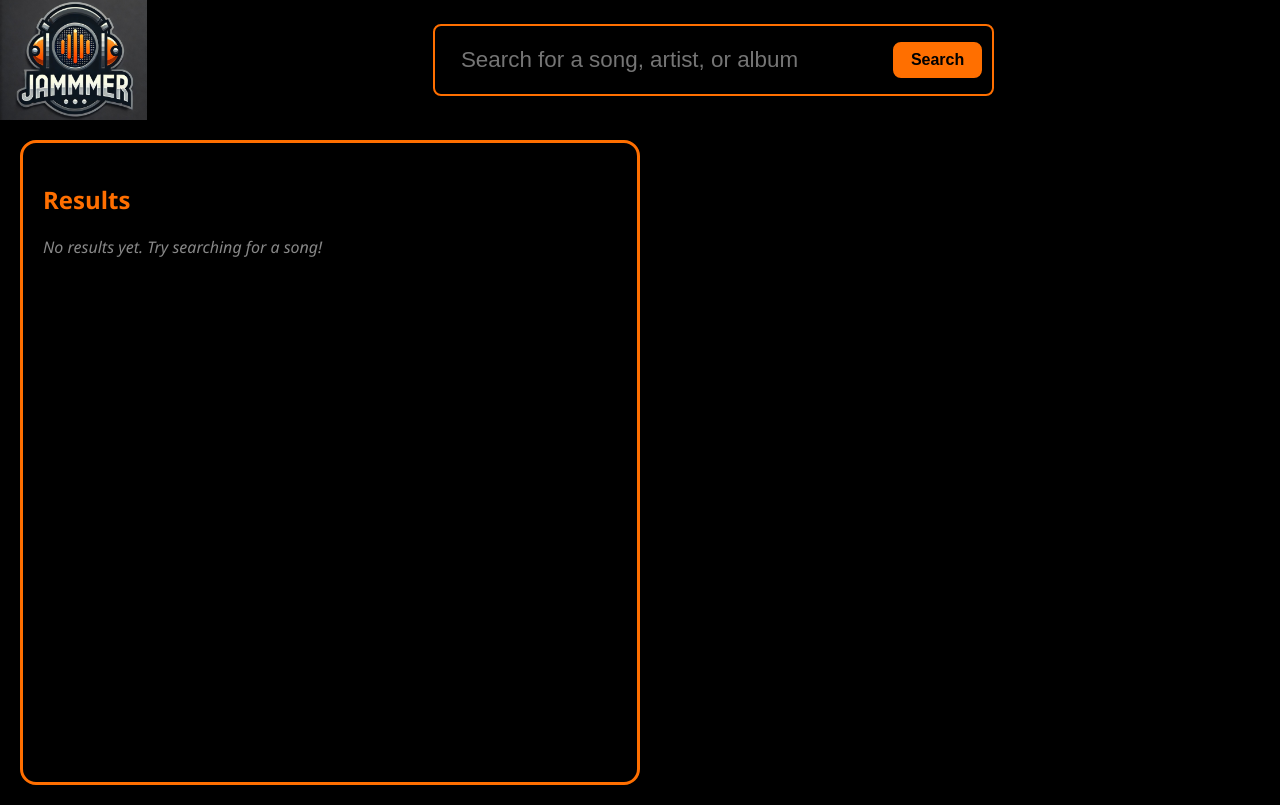
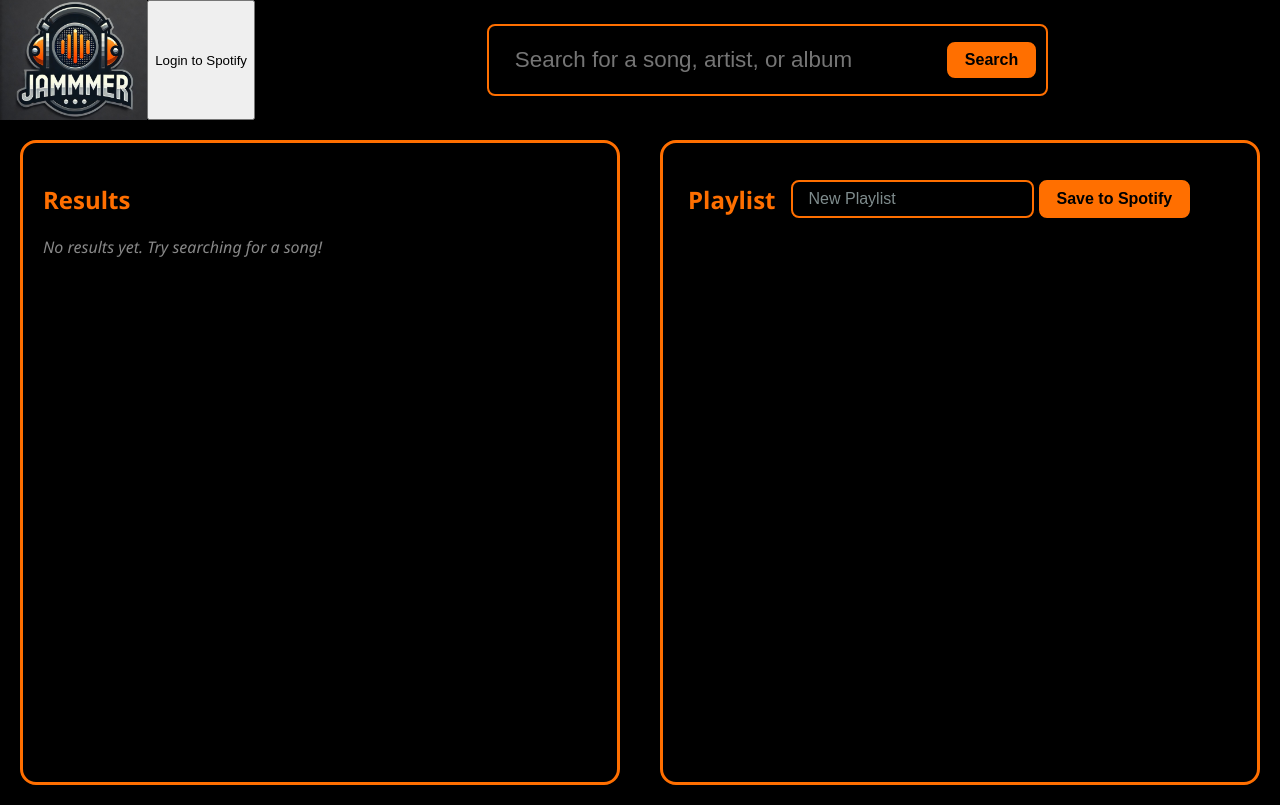
Before and after one commit to HoneyBadger728/jammmer, a React (Create React App) app: page / in a window 1280 px wide. Built offline with nearby package versions, Linux system fonts and the light colour scheme.

Commit message:
Added playlist component and spotify login button which works

```diff
--- a/src/App.css
+++ b/src/App.css
@@ -65,6 +65,12 @@ body {
   color: var(--color-secondary);
 }
 
+.Body-container {
+  display: flex;
+  justify-content: space-between;
+  height: auto;
+}
+
 .Results-container {
   display: flex;
   flex-direction: column;
@@ -108,3 +114,61 @@ body {
   color: #888;
   font-style: italic;
 }
+
+.Playlist-container {
+  display: flex;
+  flex-direction: column;
+  padding: 10px;
+  height: calc(100vh - 135px);
+  width: 50%;
+}
+
+.playlist {
+  background-color: var(--color-primary);
+  padding: 20px;
+  color: var(--color-secondary);
+  border: 3px solid var(--color-secondary);
+  border-radius: 16px;
+  margin: 10px;
+  flex-grow: 1;
+  overflow-y: auto;
+}
+
+.New-playlist {
+  display: flex;
+  flex-direction: row;
+  margin-left: 5px;
+  align-items: center;
+
+}
+
+.playlist input {
+  padding: 0.5rem 1rem;
+  margin-left: 15px;
+  border: 2px solid var(--color-secondary);
+  outline: none;
+  border-radius: 8px;
+  font-size: 1rem;
+  background-color: transparent;
+  color: var(--color-tertiary);
+  font-size: 1rem;
+}
+
+.playlist button {
+  padding: 0.5rem 1rem;
+  margin-left: 5px;
+  background-color: var(--color-secondary);
+  color: var(--color-primary);
+  border: 2px solid var(--color-secondary);
+  border-radius: 8px;
+  font-size: 1rem;
+  font-weight: bold;
+  cursor: pointer;
+  transition: background-color 0.4s ease;
+}
+
+.playlist button:hover {
+  background-color: var(--color-primary);
+  border: 2px solid var(--color-secondary);
+  color: var(--color-secondary);
+}
--- a/src/App.js
+++ b/src/App.js
@@ -1,28 +1,72 @@
-import React, { useState } from 'react';
+import React, { useState, useEffect } from 'react';
 import './App.css';
 import jammmerLogo from './resources/images/jammmerLogo2.jpg';
 import SearchBar from './components/SearchBar';
 import SearchResults from './components/SearchResults';
-
+import Playlist from './components/Playlist';
+import { getSpotifyAuthUrl, getAccessToken } from './components/SpotifyAuth';
 
 function App() {
+  const [searchResults, setSearchResults] = useState([]);
+  const [playlistTracks, setPlaylistTracks] = useState([]);
+  const [accessToken, setAccessToken] = useState(localStorage.getItem("spotify_access_token") || null);
+
+  useEffect(() => {
+    const token = getAccessToken();
+    if (token) {
+      setAccessToken(token);
+      localStorage.setItem("spotify_access_token", token); // Store token for persistence
+      console.log("Spotify Access Token:", token);
+    }
+  }, []);
+
+  const handleLogin = () => {
+    window.location.href = getSpotifyAuthUrl();
+  };
+
   const handleSearch = (query) => {
     console.log("Search term:", query);
     // Later, Spotify API search function added here
   };
 
-  const [searchResults, setSearchResults] = React.useState([]);
+  const addTrack = (track) => {
+    if (!playlistTracks.some((t) => t.id === track.id)) {
+      setPlaylistTracks([...playlistTracks, track]);
+    }
+  };
+
+  const removeTrack = (track) => {
+    setPlaylistTracks(playlistTracks.filter((t) => t.id !== track.id));
+  };
+
+  const savePlaylist = (name, tracks) => {
+    console.log("Saving playlist:", name, tracks);
+    // Later, Spotify API save playlist function added here
+  };
 
   return (
     <div className="App">
       <header className="App-header">
         <img src={jammmerLogo} className="App-logo" alt="logo" />
+        {!accessToken ? (
+          <button onClick={handleLogin}>Login to Spotify</button>
+        ) : (
+          <p>✅ Logged in to Spotify</p>
+        )}
         <SearchBar onSearch={handleSearch} />
       </header>
-      <div className="Results-container">
-        <SearchResults results={searchResults} />
+      <div className="Body-container">
+        <div className="Results-container">
+          <SearchResults results={searchResults} onAdd={addTrack} />
+        </div>
+        <div className="Playlist-container">
+          <Playlist
+            playlistTracks={playlistTracks}
+            onRemove={removeTrack}
+            onSave={savePlaylist}
+          />
+        </div>
       </div>
-
     </div>
   );
 }
--- /dev/null
+++ b/src/components/Playlist.js
@@ -0,0 +1,38 @@
+import React, { useState } from "react";
+
+const Playlist = ({ playlistTracks, onRemove, onSave }) => {
+  const [playlistName, setPlaylistName] = useState("New Playlist");
+
+  const handleNameChange = (event) => {
+    setPlaylistName(event.target.value);
+  };
+
+  return (
+    <div className="playlist">
+
+        <div className="New-playlist">
+            <h2>Playlist</h2>
+            <input
+                type="text"
+                value={playlistName}
+                onChange={handleNameChange}
+                className="playlist-name"
+            />
+            <button onClick={() => onSave(playlistName, playlistTracks)}>
+            Save to Spotify
+            </button>
+        </div>
+        <div className="track-list">
+        {playlistTracks.map((track) => (
+          <div key={track.id} className="track">
+            <p>{track.name} - {track.artist}</p>
+            <button onClick={() => onRemove(track)}>Remove</button>
+          </div>
+        ))}
+        </div>
+
+    </div>
+  );
+};
+
+export default Playlist;
--- /dev/null
+++ b/src/components/SpotifyAuth.js
@@ -0,0 +1,33 @@
+const clientId = "5ddac938cd6a41e28ee31fe9be4b32aa";
+const redirectUri = "http://localhost:3001";
+const scopes = [
+  "playlist-modify-public",
+  "playlist-modify-private",
+  "user-read-private",
+  "user-read-email",
+];
+
+export const getSpotifyAuthUrl = () => {
+  const authUrl = new URL("https://accounts.spotify.com/authorize");
+  authUrl.searchParams.append("client_id", clientId);
+  authUrl.searchParams.append("response_type", "token");
+  authUrl.searchParams.append("redirect_uri", redirectUri);
+  authUrl.searchParams.append("scope", scopes.join(" "));
+
+  return authUrl.toString();
+};
+
+export const getAccessToken = () => {
+  let token = localStorage.getItem("spotify_access_token");
+
+  if (!token) {
+    const hashParams = new URLSearchParams(window.location.hash.substring(1));
+    token = hashParams.get("access_token");
+
+    if (token) {
+      localStorage.setItem("spotify_access_token", token);
+      window.history.pushState({}, document.title, window.location.pathname); // Clears token from URL
+    }
+  }
+  return token;
+};
```
